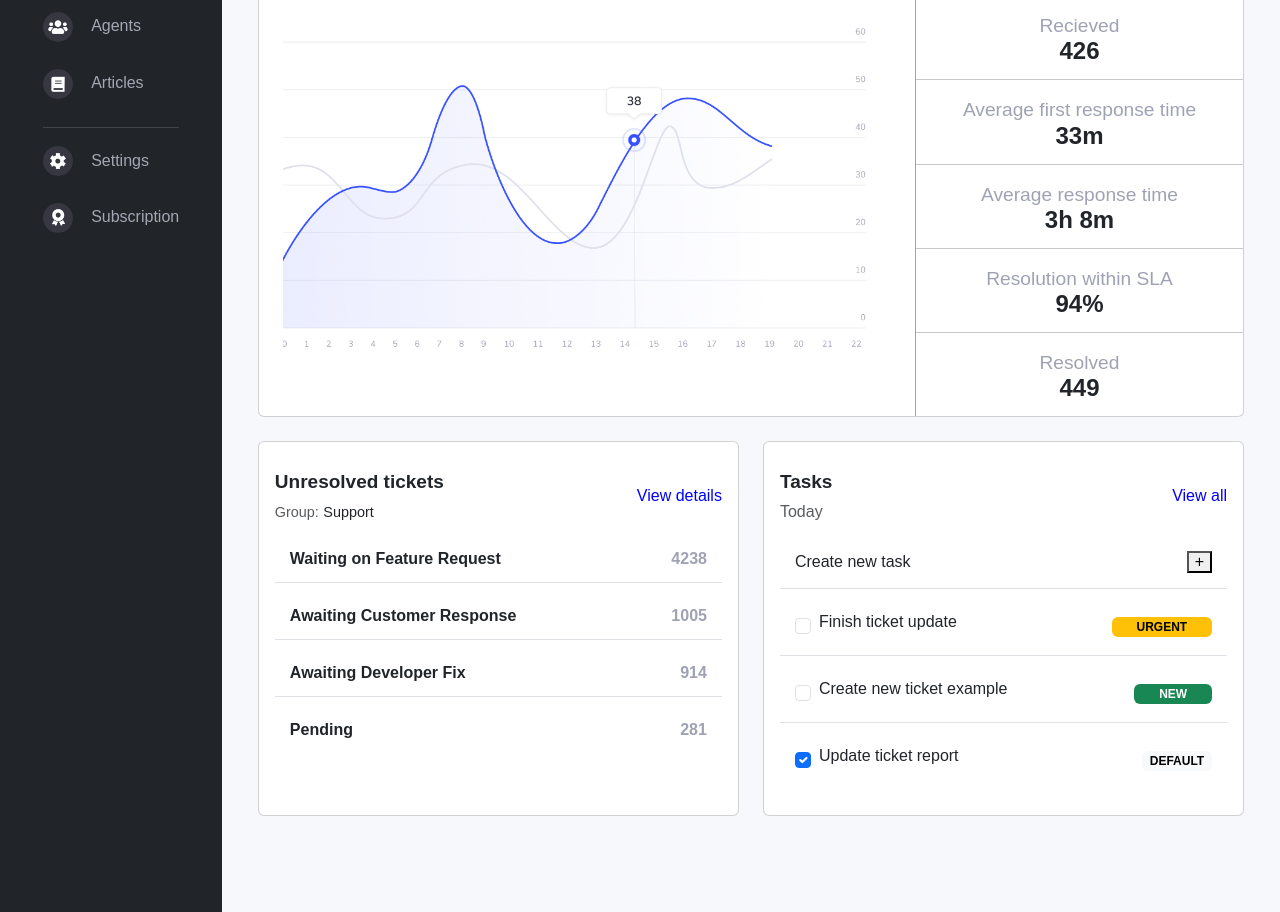
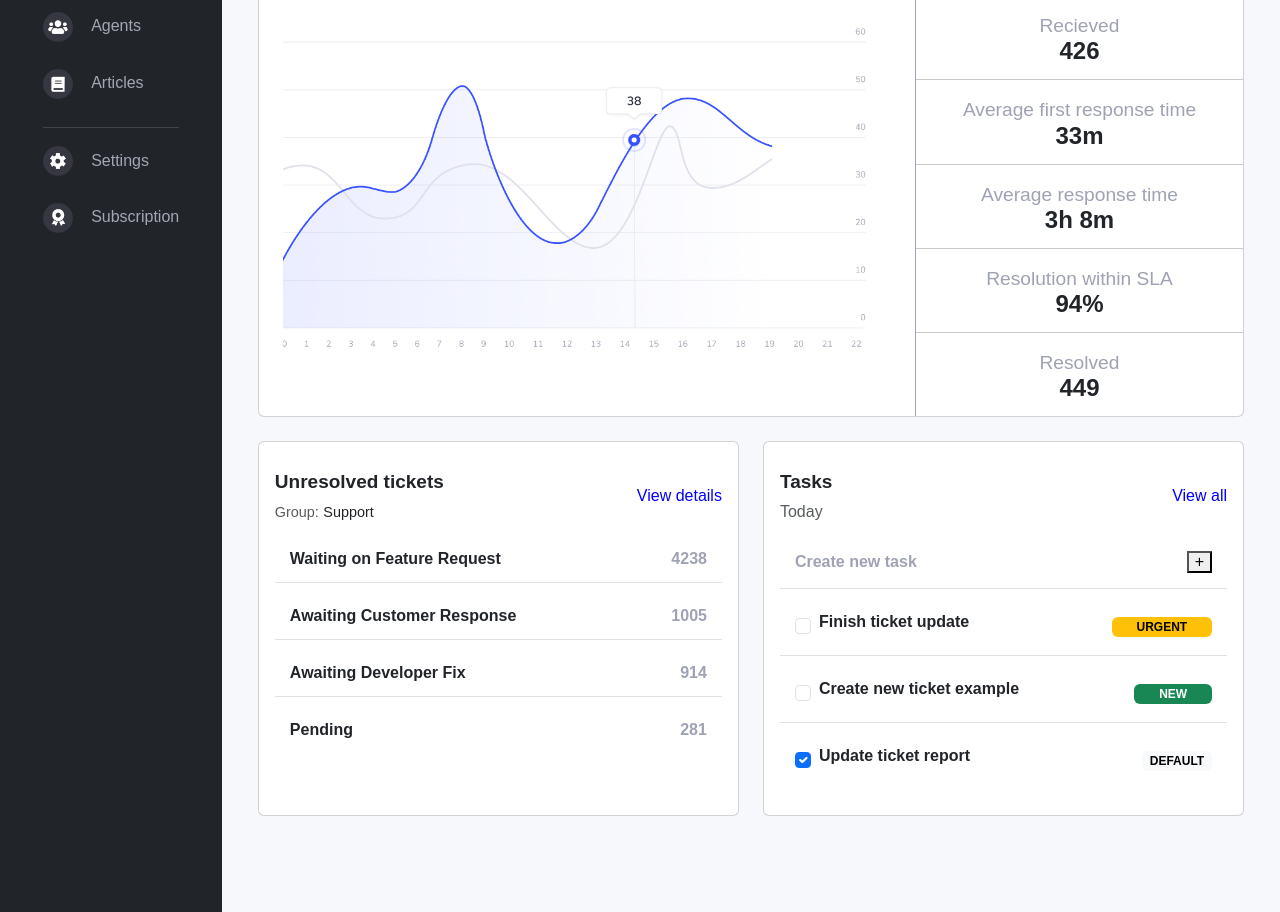
Before and after one commit to VimbaiChikoore/INM320SAA_Bootstrap_MusaM_VimbaiC, a website: page public/index.html in a window 1280 px wide. Shown: the part 350-1262 px from the top of the page. Drawn offline with nearby package versions, Linux system fonts and the light colour scheme.

Commit message:
Incoming

```diff
--- a/public/assets/css/style.css
+++ b/public/assets/css/style.css
@@ -126,6 +126,7 @@ body{
 }
 
 
+
 /* Breakpoint for big screen*/
 /* 768 is breakpoint bc we are using md for most bootstrap breakpoint */
 @media only screen and (min-width: 768px) {
--- a/public/index.html
+++ b/public/index.html
@@ -255,18 +255,18 @@
                       <h5 class="view view-blue">View all</h5>
                     </div>
                     <div class="mb-3">
-                      <h6 class="text-muted">Today</h6>
+                      <h6 class="text-muted num-gray">Today</h6>
                     </div>
                     <ul class="list-group list-group-flush">
                       <li class="list-group-item d-flex justify-content-between align-items-center">
-                        <h5 class="semi">Create new task</h5>
+                        <h5 class="semi un-stat num-gray">Create new task</h5>
                         <button type="button" class="plus-button">+</button>
                       </li>
                       <li class="list-group-item d-flex justify-content-between align-items-center">
                         <div class="form-check">
                           <input class="form-check-input" type="checkbox" value="" id="flexCheckDefault">
                           <label class="form-check-label" for="flexCheckDefault">
-                            <h5>Finish ticket update</h5>
+                            <h5 class="un-stat  ">Finish ticket update</h5>
                           </label>
                         </div>
                         <h5 class="badge text-bg-warning"><span class="alert">URGENT</span></h5>
@@ -275,7 +275,7 @@
                         <div class="form-check">
                           <input class="form-check-input" type="checkbox" value="" id="flexCheckDefault">
                           <label class="form-check-label" for="flexCheckDefault">
-                            <h5>Create new ticket example</h5>
+                            <h5 class="un-stat ">Create new ticket example</h5>
                           </label>
                         </div>
                         <h5 class="badge text-bg-success"><span class="alert">NEW</span></h5>
@@ -284,7 +284,7 @@
                         <div class="form-check">
                           <input class="form-check-input" type="checkbox" value="" id="flexCheckChecked" checked>
                           <label class="form-check-label" for="flexCheckChecked">
-                            <h5>Update ticket report</h5>
+                            <h5 class="un-stat ">Update ticket report</h5>
                           </label>
                         </div>
                         <h5 class="badge text-bg-light"><span class="default">DEFAULT</span></h5>
```
